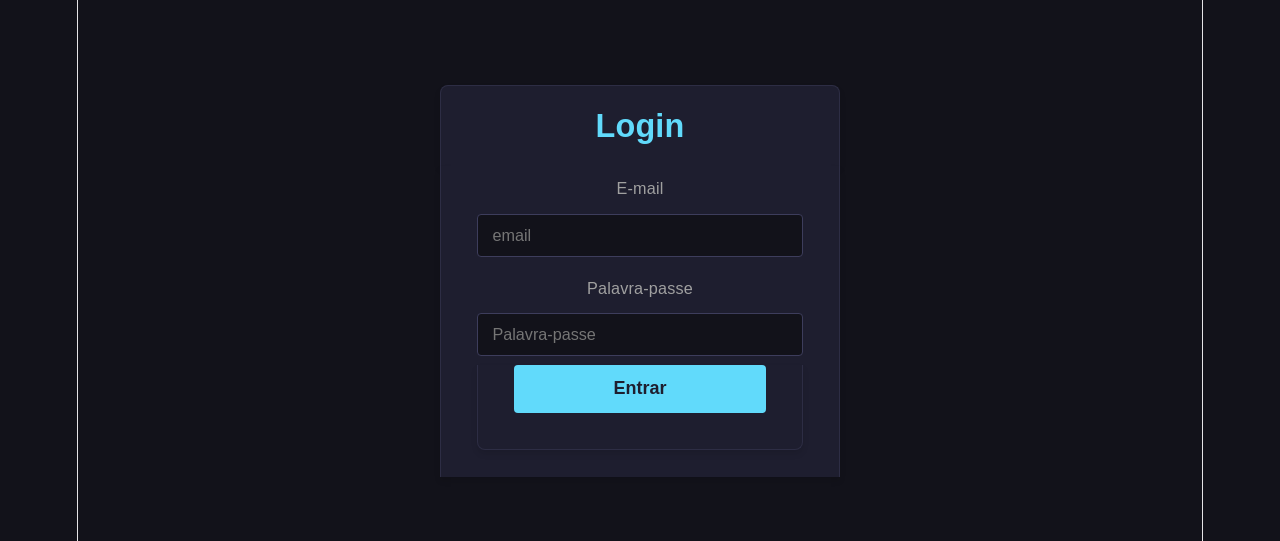
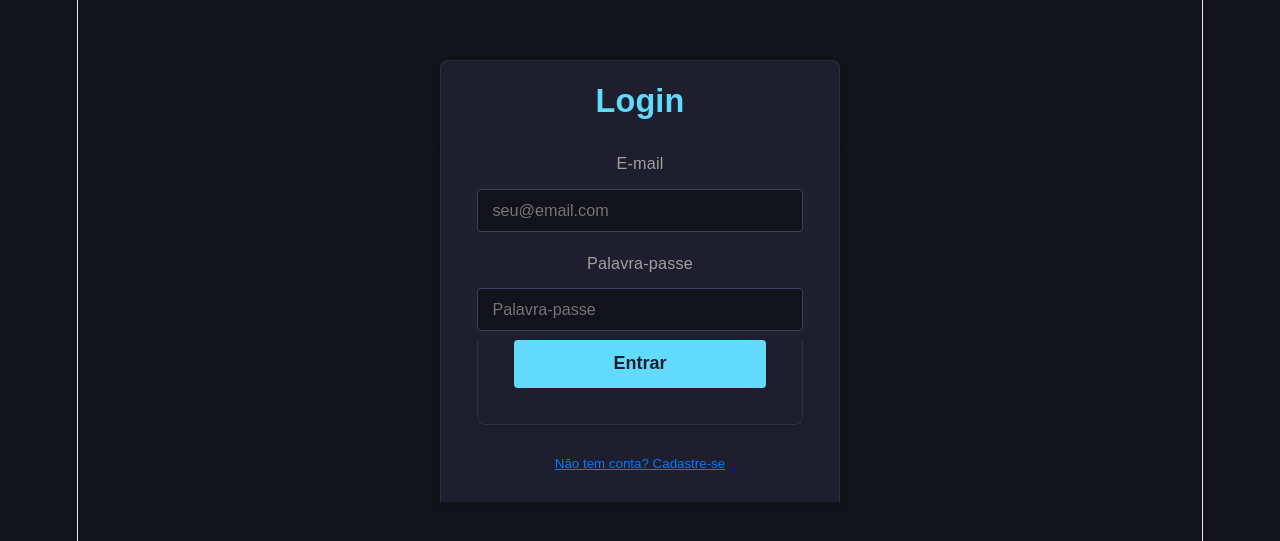
Before and after one commit to Gilberto333/TaskFlow, a React (Vite) app: page / in a window 1280 px wide. Shown: the part 119-660 px from the top of the page. Built offline with nearby package versions, Linux system fonts and the light colour scheme.

Commit message:
atualizaçao

```diff
--- a/src/Kanban.jsx
+++ b/src/Kanban.jsx
@@ -22,34 +22,43 @@ const mapColunaParaStatus = (coluna) => {
 
 function Kanban() {
   const [tarefas, setTarefas] = useState([])
+  const [usuarios, setUsuarios] = useState([])
   const [modalAberto, setModalAberto] = useState(false)
 
-  const { token } = useAuth()
+  const { token, usuario: usuarioLogado } = useAuth()
 
   const [tarefaAtual, setTarefaAtual] = useState({
     id: null,
     texto: '',
     prioridade: 'media',
+    usuarioId: '',
     cep: '',
     cidade: '',
     status: 'A fazer'
   })
 
   useEffect(() => {
-    const buscarTarefas = async () => {
+    const carregarDados = async () => {
       try {
-        const response = await api.get('/tarefas')
-        const tarefasMapeadas = response.data.map(t => ({
+        const [resTarefas, resUsuarios] = await Promise.all([
+          api.get('/tarefas'),
+          api.get('/usuarios')
+        ])
+
+        const tarefasMapeadas = resTarefas.data.map(t => ({
           ...t,
+          usuarioId: t.usuarioId || t.usuario_id || '',
           status: mapColunaParaStatus(t.coluna)
         }))
+
         setTarefas(tarefasMapeadas)
+        setUsuarios(resUsuarios.data || [])
       } catch (error) {
-        console.error('Erro ao buscar tarefas da API:', error)
+        console.error('Erro ao carregar dados da API:', error)
       }
     }
 
-    buscarTarefas()
+    carregarDados()
   }, [])
 
   useEffect(() => {
@@ -87,6 +96,7 @@ function Kanban() {
       id: null,
       texto: '',
       prioridade: 'media',
+      usuarioId: usuarioLogado?.id || (usuarios[0]?.id || ''),
       cep: '',
       cidade: '',
       status
@@ -95,7 +105,10 @@ function Kanban() {
   }
 
   const editarTarefa = (tarefa) => {
-    setTarefaAtual(tarefa)
+    setTarefaAtual({
+      ...tarefa,
+      usuarioId: tarefa.usuarioId || tarefa.usuario_id || usuarioLogado?.id || ''
+    })
     setModalAberto(true)
   }
 
@@ -104,6 +117,7 @@ function Kanban() {
       texto: novaTarefa.texto,
       prioridade: novaTarefa.prioridade,
       cidade: novaTarefa.cidade,
+      usuarioId: Number(novaTarefa.usuarioId),
       coluna: mapStatusParaColuna(novaTarefa.status)
     }
 
@@ -112,6 +126,7 @@ function Kanban() {
         const response = await api.put(`/tarefas/${novaTarefa.id}`, payload)
         const tarefaAtualizada = {
           ...response.data,
+          usuarioId: response.data.usuarioId || response.data.usuario_id,
           status: mapColunaParaStatus(response.data.coluna)
         }
         setTarefas(prev =>
@@ -121,6 +136,7 @@ function Kanban() {
         const response = await api.post('/tarefas', payload)
         const novaTarefaMapeada = {
           ...response.data,
+          usuarioId: response.data.usuarioId || response.data.usuario_id,
           status: mapColunaParaStatus(response.data.coluna)
         }
         setTarefas(prev => [...prev, novaTarefaMapeada])
@@ -147,7 +163,14 @@ function Kanban() {
 
   const handleSubmitModal = (e) => {
     e.preventDefault()
-    if (!tarefaAtual.texto.trim()) return
+    if (!tarefaAtual.texto.trim()) {
+      alert('Por favor, informe o texto da tarefa.')
+      return
+    }
+    if (!tarefaAtual.usuarioId) {
+      alert('Por favor, selecione um usuário responsável.')
+      return
+    }
     salvarTarefa(tarefaAtual)
   }
 
@@ -163,6 +186,7 @@ function Kanban() {
       const novoStatus = ordem[novoIndex]
       const payload = {
         ...tarefaParaMover,
+        usuarioId: Number(tarefaParaMover.usuarioId || tarefaParaMover.usuario_id),
         coluna: mapStatusParaColuna(novoStatus)
       }
 
@@ -170,6 +194,7 @@ function Kanban() {
         const response = await api.put(`/tarefas/${id}`, payload)
         const tarefaAtualizada = {
           ...response.data,
+          usuarioId: response.data.usuarioId || response.data.usuario_id,
           status: mapColunaParaStatus(response.data.coluna)
         }
         setTarefas(prev => prev.map(t => (t.id === id ? tarefaAtualizada : t)))
@@ -226,13 +251,16 @@ function Kanban() {
           <div className={stylesForm.modal} onClick={(e) => e.stopPropagation()}>
             <h2>{tarefaAtual.id ? 'Editar tarefa' : 'Nova tarefa'}</h2>
             <form onSubmit={handleSubmitModal}>
+
               <input
                 type="text"
                 placeholder="Digite a tarefa"
                 value={tarefaAtual.texto}
                 onChange={(e) => setTarefaAtual({ ...tarefaAtual, texto: e.target.value })}
                 autoFocus
+                required
               />
+
 
               <select
                 value={tarefaAtual.prioridade}
@@ -243,6 +271,21 @@ function Kanban() {
                 <option value="alta">Alta</option>
               </select>
 
+
+              <select
+                value={tarefaAtual.usuarioId}
+                onChange={(e) => setTarefaAtual({ ...tarefaAtual, usuarioId: e.target.value })}
+                required
+              >
+                <option value="">Selecione o Usuário Responsável</option>
+                {usuarios.map((u) => (
+                  <option key={u.id} value={u.id}>
+                    {u.nome} ({u.email})
+                  </option>
+                ))}
+              </select>
+
+
               <input
                 type="text"
                 placeholder="CEP"
@@ -250,15 +293,17 @@ function Kanban() {
                 onChange={handleCepChange}
                 maxLength={9}
               />
+
+
               {tarefaAtual.cidade && (
-                <p className={stylesForm.cidade}>{tarefaAtual.cidade}</p>
+                <p className={stylesForm.cidade}>📍 {tarefaAtual.cidade}</p>
               )}
 
               <div className={stylesForm.botoes}>
                 <button type="button" onClick={() => setModalAberto(false)}>
                   Cancelar
                 </button>
-                <button type="submit">Enviar</button>
+                <button type="submit">Salvar</button>
               </div>
             </form>
           </div>
--- a/src/pages/login.jsx
+++ b/src/pages/login.jsx
@@ -5,39 +5,50 @@ import api from "../api";
 import "./login.css";
 
 function Login() {
-  const [usuarioInput, setUsuarioInput] = useState("");
+  const [modoCadastro, setModoCadastro] = useState(false);
+  const [nomeInput, setNomeInput] = useState("");
+  const [emailInput, setEmailInput] = useState("");
   const [senhaInput, setSenhaInput] = useState("");
+
   const navigate = useNavigate();
   const { login } = useAuth();
 
-  const entrar = async (e) => {
+  const executarLogin = async (email, senha) => {
+    const response = await api.post("/auth/login", { email, senha });
+    const { token, usuario } = response.data;
+    login(usuario, token);
+    navigate("/Dashboard");
+  };
+
+  const handleSubmit = async (e) => {
     e.preventDefault();
 
-    if (!usuarioInput || !senhaInput) {
-      alert("Por favor, preencha o e-mail e a palavra-passe.");
-      return;
-    }
+    try {
+      if (modoCadastro) {
+        if (!nomeInput || !emailInput || !senhaInput) {
+          alert("Por favor, preencha todos os campos.");
+          return;
+        }
 
-    try {
+        await api.post("/usuarios", {
+          nome: nomeInput,
+          email: emailInput,
+          senha: senhaInput
+        });
 
-      const response = await api.post("/auth/login", {
-        email: usuarioInput,
-        senha: senhaInput
-      });
+        alert("Usuário cadastrado com sucesso! Efetuando login...");
 
-
-      const { token, usuario } = response.data;
-
-
-      login(usuario, token);
-
-
-      navigate("/Dashboard");
-
+        await executarLogin(emailInput, senhaInput);
+      } else {
+        if (!emailInput || !senhaInput) {
+          alert("Por favor, preencha o e-mail e a senha.");
+          return;
+        }
+        await executarLogin(emailInput, senhaInput);
+      }
     } catch (error) {
-      console.error("Erro no login:", error);
-
-      const mensagemErro = error.response?.data?.erro || "Erro ao efetuar login. Verifique os seus dados.";
+      console.error("Erro na operação:", error);
+      const mensagemErro = error.response?.data?.erro || error.response?.data?.mensagem || "Erro ao processar requisição.";
       alert(mensagemErro);
     }
   };
@@ -45,18 +56,32 @@ function Login() {
   return (
     <section id="sectionLogin">
       <div id="cabecalhoLogin">
-        <h3>Login</h3>
+        <h3>{modoCadastro ? "Criar Conta" : "Login"}</h3>
       </div>
-      <form onSubmit={entrar} id="formularioLogin">
+      <form onSubmit={handleSubmit} id="formularioLogin">
+        {modoCadastro && (
+          <>
+            <h5>Nome</h5>
+            <input
+              type="text"
+              placeholder="Digite seu nome"
+              required
+              value={nomeInput}
+              onChange={(e) => setNomeInput(e.target.value)}
+            />
+          </>
+        )}
+
         <h5>E-mail</h5>
         <input
           id="inputLoginUsuario"
           type="email"
-          placeholder="email"
+          placeholder="seu@email.com"
           required
-          value={usuarioInput}
-          onChange={(e) => setUsuarioInput(e.target.value)}
+          value={emailInput}
+          onChange={(e) => setEmailInput(e.target.value)}
         />
+
         <h5>Palavra-passe</h5>
         <input
           id="inputLoginSenha"
@@ -66,9 +91,20 @@ function Login() {
           value={senhaInput}
           onChange={(e) => setSenhaInput(e.target.value)}
         />
+
         <div id="botaoFormularioLogin">
           <button id="botaoEntrar" type="submit">
-            Entrar
+            {modoCadastro ? "Cadastrar e Entrar" : "Entrar"}
+          </button>
+        </div>
+
+        <div style={{ marginTop: "15px", textAlign: "center" }}>
+          <button
+            type="button"
+            style={{ background: "none", border: "none", color: "#007bff", cursor: "pointer", textDecoration: "underline" }}
+            onClick={() => setModoCadastro(!modoCadastro)}
+          >
+            {modoCadastro ? "Já tem uma conta? Faça login" : "Não tem conta? Cadastre-se"}
           </button>
         </div>
       </form>
```
